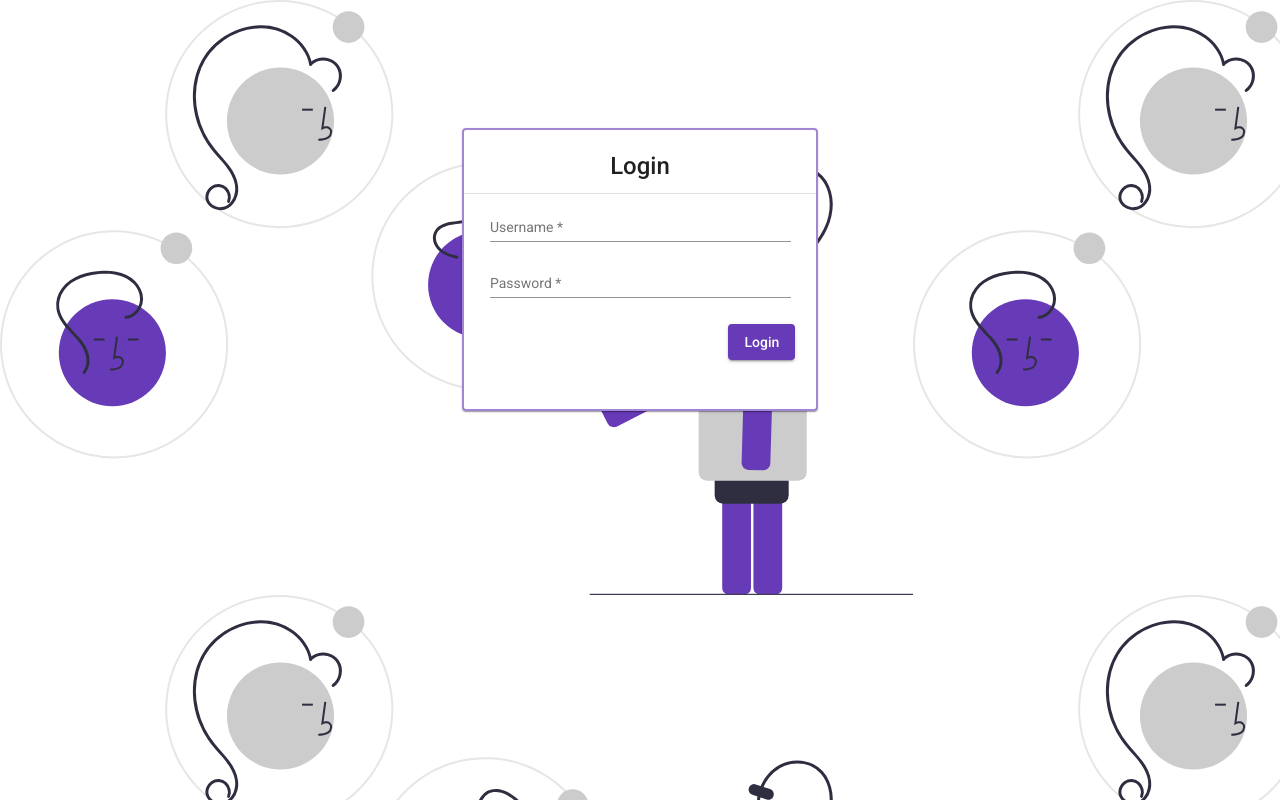
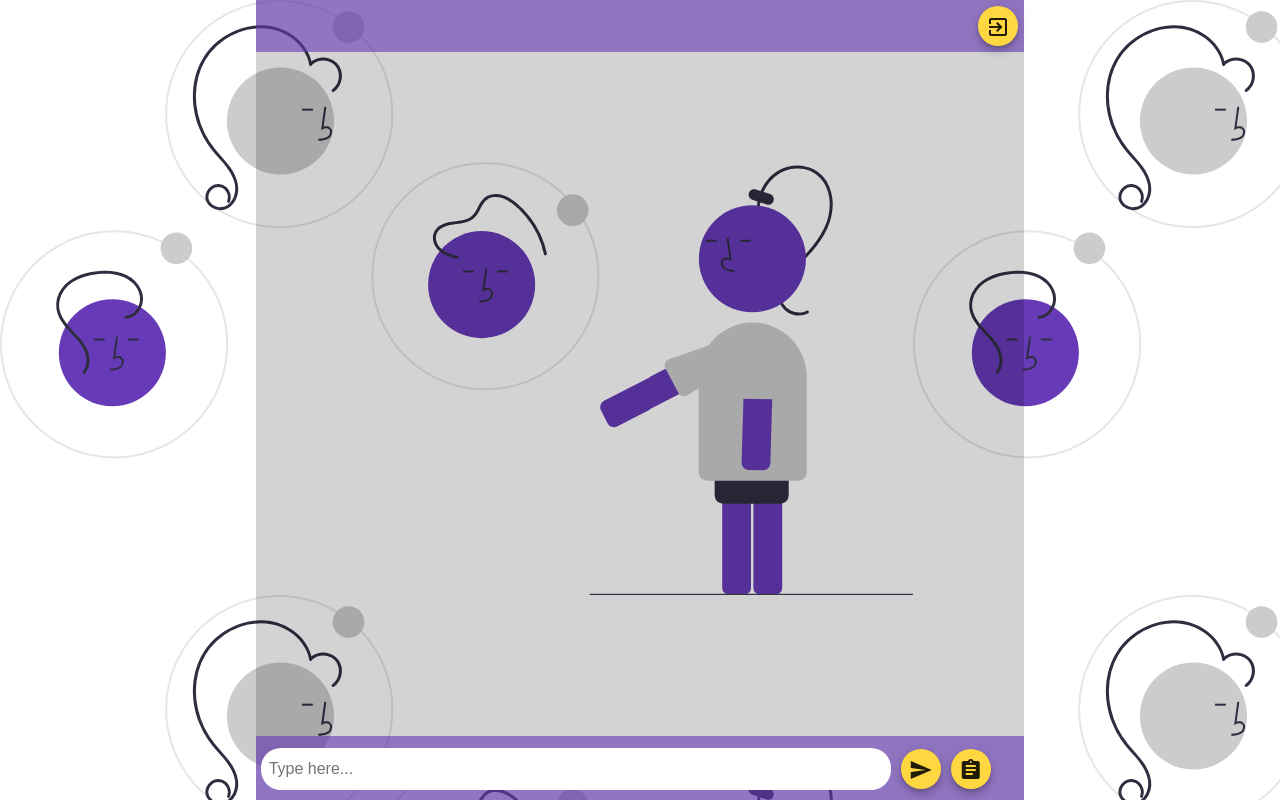
Before and after one commit to dominicsavioferns/customer-chat-app, an Angular app in the folder chat-app-client/: page /chat in a window 1280 px wide. Before the commit this address led to /login. Built offline with nearby package versions, Linux system fonts and the light colour scheme; no server answers.

Commit message:
fixed styles for different resolutions

```diff
--- a/chat-app-client/src/app/app-routing.module.ts
+++ b/chat-app-client/src/app/app-routing.module.ts
@@ -19,7 +19,7 @@ const routes: Routes = [
 	{
 		path: 'chat',
 		loadChildren: () => import('./chat/chat.module').then((m) => m.ChatModule),
-    canActivate: [AuthGuard]
+		// canActivate: [AuthGuard]
 	}
 ];
 
@@ -27,4 +27,4 @@ const routes: Routes = [
 	imports: [RouterModule.forRoot(routes)],
 	exports: [RouterModule],
 })
-export class AppRoutingModule {}
+export class AppRoutingModule { }
--- a/chat-app-client/src/app/authentication/login/login.component.scss
+++ b/chat-app-client/src/app/authentication/login/login.component.scss
@@ -24,14 +24,14 @@
 }
 
 /* Tablets*/
-@media only screen and (min-width: 480px) and (max-width: 1024px) {
+@media only screen and (min-width: 480px) and (max-width: 930px) {
   .login-card {
     width: 70%;
   }
 }
 
 /* Desktops */
-@media only screen and (min-width: 1024px) and (max-width: 1824px) {
+@media only screen and (min-width: 930px) and (max-width: 1824px) {
   .login-card {
     width: 25%;
   }
--- a/chat-app-client/src/app/chat/chat-container/chat-container.component.scss
+++ b/chat-app-client/src/app/chat/chat-container/chat-container.component.scss
@@ -28,8 +28,8 @@
   }
 }
 
-// /* Large screens ----------- */
-@media only screen and (min-width: 1000px) {
+
+@media only screen and (min-width: 1024px) {
   .chat-messages-section {
     width: 60%;
   }
--- a/chat-app-client/src/app/chat/components/chat-panel/chat-panel.component.scss
+++ b/chat-app-client/src/app/chat/components/chat-panel/chat-panel.component.scss
@@ -5,25 +5,44 @@
   height: 100%;
 
   .actions-wrapper {
-    display: flex;
-
     .chat-input {
-      flex: 1;
       border-radius: 20px;
       border: none;
-      margin-left: 1%;
-      padding: 1%;
-      font-size: 1.1rem;
+      margin: 5px;
+      padding-left: 1%;
+      padding-right: 1%;
+      font-size: 1rem;
+	  height:80%;
+	  width:80%;
     }
 
     .chat-input:focus {
       outline: none;
-      padding: 1%;
+      padding-left: 1%;
+      padding-right: 1%;
     }
 
     button {
-      margin: 5px;
+		margin: 5px;
+		margin-top: 5px;
     }
   }
+}
 
+@media only screen and (max-width: 630px) {
+    .wrapper .actions-wrapper .chat-input {
+		width:75%;
+	}
 }
+
+@media only screen and (max-width: 480px) {
+    .wrapper .actions-wrapper .chat-input {
+		width:70%;
+	}
+}
+
+@media only screen and (max-width: 380px) {
+    .wrapper .actions-wrapper .chat-input {
+		width:60%
+	}
+}
--- a/chat-app-client/src/app/chat/components/messages-container/messages-container.component.ts
+++ b/chat-app-client/src/app/chat/components/messages-container/messages-container.component.ts
@@ -160,7 +160,13 @@ export class MessagesContainerComponent implements OnInit, OnDestroy {
 			case CommandType.MAP:
 				component = this.placeholder.createComponent(MapComponent);
 				component.instance.height = 400;
-        component.instance.width = 450;
+
+				if (window.innerWidth < 1024) {
+					component.instance.width = (window.innerWidth / 100) * 78
+				}
+				else {
+					component.instance.width = (((window.innerWidth / 100) * 60) / 100) * 78;
+				}
 
 				let data = commandResponse.command.data as GeoCoords;
 				component.instance.latitude = data.lat;
--- a/chat-app-client/src/app/chat/components/widgets/complete/complete.component.scss
+++ b/chat-app-client/src/app/chat/components/widgets/complete/complete.component.scss
@@ -3,7 +3,7 @@
   display: flex;
   .message-card {
     min-width: 20%;
-    max-width: 50%;
+    max-width: 80%;
 
     .sender-name {
       font-weight: bold;
--- a/chat-app-client/tsconfig.app.json
+++ b/chat-app-client/tsconfig.app.json
@@ -11,5 +11,8 @@
 	],
 	"include": [
 		"src/**/*.d.ts"
+	],
+	"exclude": [
+		"documentation"
 	]
 }
```
Also changed, not shown: chat-app-client/package.json (line endings or trailing spaces), 1 other file (tests, documents, lock files or other folders). Lines whose indentation alone changed are shown as unchanged.
